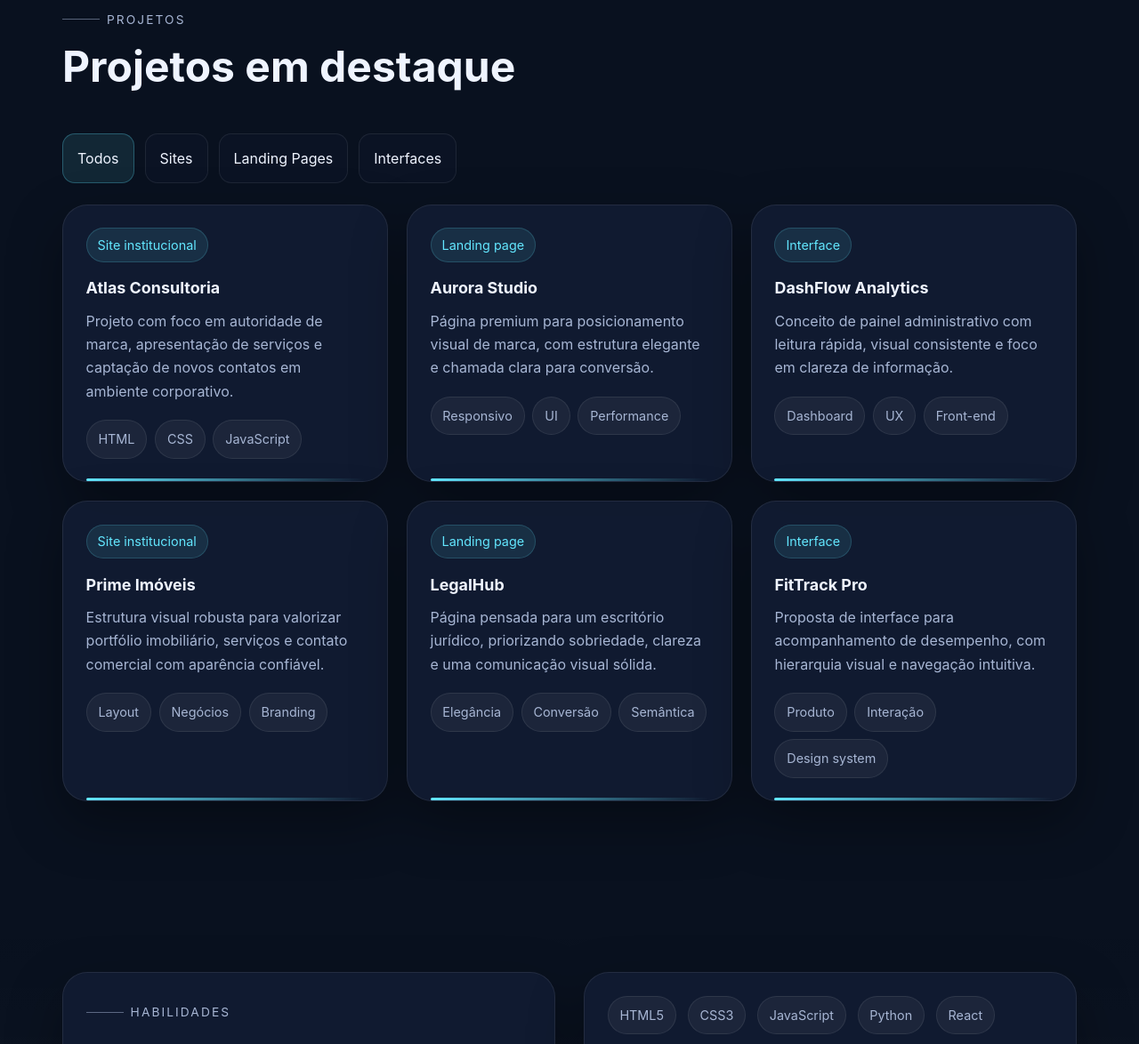
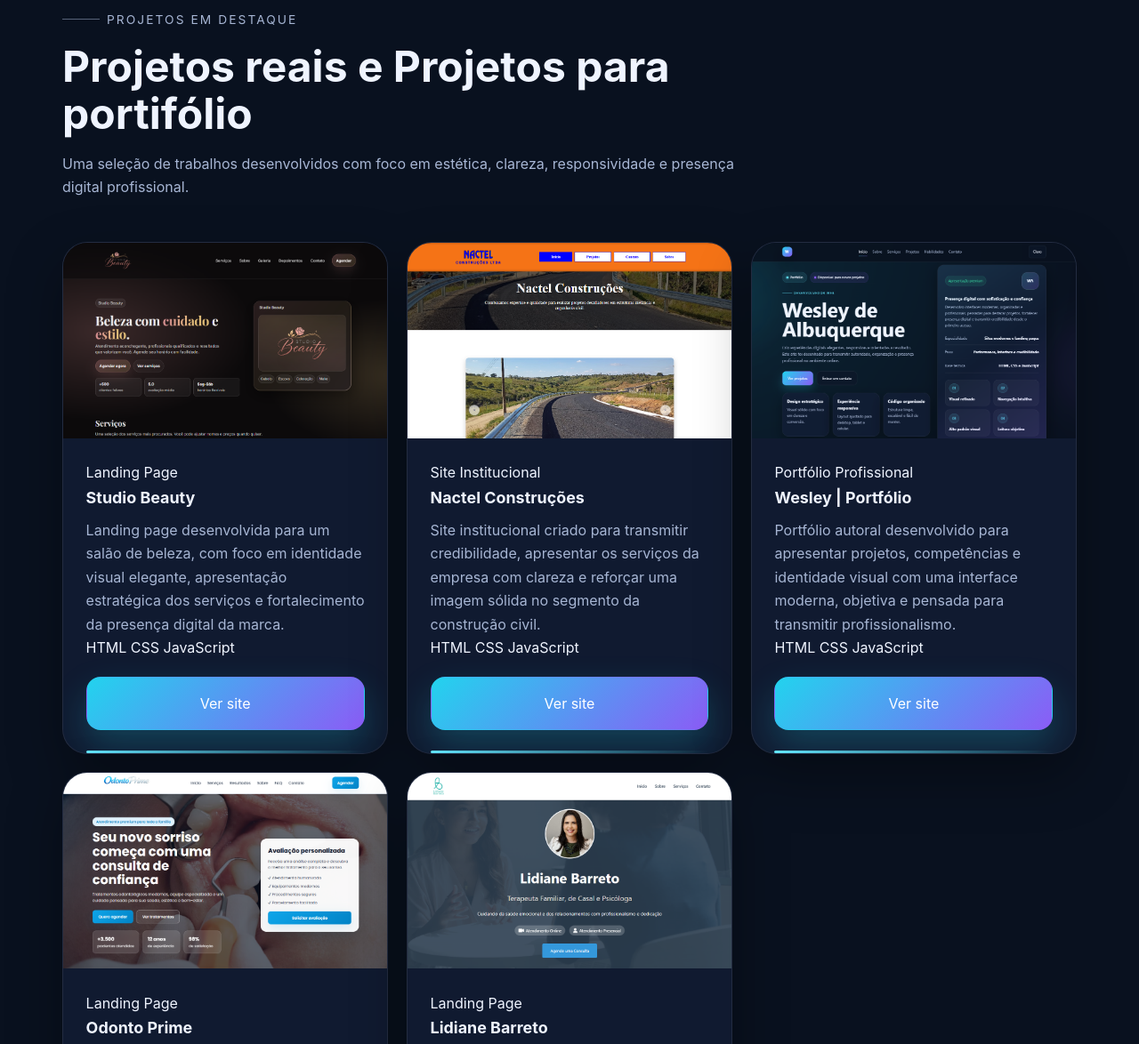
Before and after one commit to wesleyyach/MyPortfolio, a plain HTML site: page index.html in a window 1280 px wide. Shown: the part 3207-4381 px from the top of the page at 89% size. Drawn offline with Linux system fonts and the light colour scheme.

Commit message:
Style - Imagens + Projetos add

```diff
--- a/css/styles.css
+++ b/css/styles.css
@@ -950,3 +950,52 @@ textarea:focus {
 #displayWhatsapp {
   display: none;
 }
+.project-card {
+  padding: 0;
+  overflow: hidden;
+}
+
+.project-thumb {
+  display: block;
+  position: relative;
+}
+
+.project-thumb img {
+  width: 100%;
+  height: 220px;
+  object-fit: cover;
+  transition: transform 240ms ease;
+}
+
+.project-card:hover .project-thumb img {
+  transform: scale(1.03);
+}
+
+.project-content {
+  padding: 1.6rem;
+}
+
+.project-content p {
+  min-height: 120px;
+}
+
+.project-actions {
+  display: flex;
+  flex-wrap: wrap;
+  gap: 0.8rem;
+  margin-top: 1.2rem;
+}
+
+.project-actions .btn {
+  width: 100%;
+}
+
+@media (max-width: 820px) {
+  .project-thumb img {
+    height: 200px;
+  }
+
+  .project-content p {
+    min-height: auto;
+  }
+}
--- a/index.html
+++ b/index.html
@@ -7,7 +7,7 @@
       name="description"
       content="Portfólio de Wesley de Albuquerque"
     />
-    <link rel="icon" href="/img/iconeW.png">
+    <link rel="icon" href="./img/iconeW.png?v=2" type="image/png">
     <meta
       name="keywords"
       content="Wesley de Albuquerque, portfólio, desenvolvedor web, front-end, HTML, CSS, JavaScript"
@@ -294,99 +294,147 @@
       <section class="section" id="projetos">
         <div class="container">
           <div class="section-heading reveal">
-            <p class="eyebrow">Projetos</p>
-            <h2>Projetos em destaque</h2>
-          </div>
-
-          <div class="project-filters reveal">
-            <button class="filter-btn active" data-filter="all" type="button">Todos</button>
-            <button class="filter-btn" data-filter="site" type="button">Sites</button>
-            <button class="filter-btn" data-filter="landing" type="button">Landing Pages</button>
-            <button class="filter-btn" data-filter="dashboard" type="button">Interfaces</button>
+            <p class="eyebrow">Projetos em destaque</p>
+            <h2>Projetos reais e Projetos para portifólio</h2>
+            <p>
+              Uma seleção de trabalhos desenvolvidos com foco em estética, clareza,
+              responsividade e presença digital profissional.
+            </p>
           </div>
 
           <div class="projects-grid">
-            <article class="project-card reveal" data-category="site">
-              <span class="project-type">Site institucional</span>
-              <h3>Atlas Consultoria</h3>
+            <article class="project-card reveal" data-category="web">
+              <a href="https://studio-beauty-ten.vercel.app/" target="_blank" rel="noopener noreferrer" class="project-thumb">
+                <img src="./img/projetos/siteBeauty.png" alt="Preview do site Studio Beauty">
+              </a>
+
+              <div class="project-content">
+                <span class="project-tag">Landing Page</span>
+                <h3>Studio Beauty</h3>
                 <p>
-                Projeto com foco em autoridade de marca, apresentação de serviços e captação de
-                novos contatos em ambiente corporativo.
+                  Landing page desenvolvida para um salão de beleza, com foco em identidade visual elegante,
+                  apresentação estratégica dos serviços e fortalecimento da presença digital da marca.
                 </p>
-              <div class="project-tags">
+
+                <div class="project-stack">
                   <span>HTML</span>
                   <span>CSS</span>
                   <span>JavaScript</span>
                 </div>
-            </article>
 
-            <article class="project-card reveal" data-category="landing">
-              <span class="project-type">Landing page</span>
-              <h3>Aurora Studio</h3>
-              <p>
-                Página premium para posicionamento visual de marca, com estrutura elegante e
-                chamada clara para conversão.
-              </p>
-              <div class="project-tags">
-                <span>Responsivo</span>
-                <span>UI</span>
-                <span>Performance</span>
+                <div class="project-actions">
+                  <a href="https://studio-beauty-ten.vercel.app/" target="_blank" rel="noopener noreferrer" class="btn btn-primary">
+                    Ver site
+                  </a>
+                </div>
               </div>
             </article>
 
-            <article class="project-card reveal" data-category="dashboard">
-              <span class="project-type">Interface</span>
-              <h3>DashFlow Analytics</h3>
+            <article class="project-card reveal" data-category="web">
+              <a href="https://site-nactel.vercel.app/" target="_blank" rel="noopener noreferrer" class="project-thumb">
+                <img src="./img/projetos/siteNactel.png" alt="Preview do site Nactel Construções">
+              </a>
+
+              <div class="project-content">
+                <span class="project-tag">Site Institucional</span>
+                <h3>Nactel Construções</h3>
                 <p>
-                Conceito de painel administrativo com leitura rápida, visual consistente e foco em
-                clareza de informação.
+                  Site institucional criado para transmitir credibilidade, apresentar os serviços da empresa
+                  com clareza e reforçar uma imagem sólida no segmento da construção civil.
                 </p>
-              <div class="project-tags">
-                <span>Dashboard</span>
-                <span>UX</span>
-                <span>Front-end</span>
+
+                <div class="project-stack">
+                  <span>HTML</span>
+                  <span>CSS</span>
+                  <span>JavaScript</span>
+                </div>
+
+                <div class="project-actions">
+                  <a href="https://site-nactel.vercel.app/" target="_blank" rel="noopener noreferrer" class="btn btn-primary">
+                    Ver site
+                  </a>
+                </div>
               </div>
             </article>
 
-            <article class="project-card reveal" data-category="site">
-              <span class="project-type">Site institucional</span>
-              <h3>Prime Imóveis</h3>
+            <article class="project-card reveal" data-category="web">
+              <a href="https://my-portfolio-green-three-25.vercel.app/" target="_blank" rel="noopener noreferrer" class="project-thumb">
+                <img src="./img/projetos/sitePort.png" alt="Preview do site Wesley Portfólio">
+              </a>
+
+              <div class="project-content">
+                <span class="project-tag">Portfólio Profissional</span>
+                <h3>Wesley | Portfólio</h3>
                 <p>
-                Estrutura visual robusta para valorizar portfólio imobiliário, serviços e contato
-                comercial com aparência confiável.
+                  Portfólio autoral desenvolvido para apresentar projetos, competências e identidade visual
+                  com uma interface moderna, objetiva e pensada para transmitir profissionalismo.
                 </p>
-              <div class="project-tags">
-                <span>Layout</span>
-                <span>Negócios</span>
-                <span>Branding</span>
+
+                <div class="project-stack">
+                  <span>HTML</span>
+                  <span>CSS</span>
+                  <span>JavaScript</span>
+                </div>
+
+                <div class="project-actions">
+                  <a href="https://my-portfolio-green-three-25.vercel.app/" target="_blank" rel="noopener noreferrer" class="btn btn-primary">
+                    Ver site
+                  </a>
+                </div>
               </div>
             </article>
 
-            <article class="project-card reveal" data-category="landing">
-              <span class="project-type">Landing page</span>
-              <h3>LegalHub</h3>
+            <article class="project-card reveal" data-category="web">
+              <a href="https://odonto-prime-bice.vercel.app/" target="_blank" rel="noopener noreferrer" class="project-thumb">
+                <img src="./img/projetos/siteOdonto.png" alt="Preview do site Odonto Prime">
+              </a>
+
+              <div class="project-content">
+                <span class="project-tag">Landing Page</span>
+                <h3>Odonto Prime</h3>
                 <p>
-                Página pensada para um escritório jurídico, priorizando sobriedade, clareza e uma
-                comunicação visual sólida.
+                  Landing page desenvolvida para uma clínica odontológica, com foco em confiança,
+                  apresentação dos serviços e incentivo ao contato e agendamento de pacientes.
                 </p>
-              <div class="project-tags">
-                <span>Elegância</span>
-                <span>Conversão</span>
-                <span>Semântica</span>
+
+                <div class="project-stack">
+                  <span>HTML</span>
+                  <span>CSS</span>
+                  <span>JavaScript</span>
+                </div>
+
+                <div class="project-actions">
+                  <a href="https://odonto-prime-bice.vercel.app/" target="_blank" rel="noopener noreferrer" class="btn btn-primary">
+                    Ver site
+                  </a>
+                </div>
               </div>
             </article>
 
-            <article class="project-card reveal" data-category="dashboard">
-              <span class="project-type">Interface</span>
-              <h3>FitTrack Pro</h3>
+            <article class="project-card reveal" data-category="web">
+              <a href="https://site-lidiane.vercel.app/" target="_blank" rel="noopener noreferrer" class="project-thumb">
+                <img src="./img/projetos/siteLidiane.png" alt="Preview do site Lidiane Barreto">
+              </a>
+
+              <div class="project-content">
+                <span class="project-tag">Landing Page</span>
+                <h3>Lidiane Barreto</h3>
                 <p>
-                Proposta de interface para acompanhamento de desempenho, com hierarquia visual e
-                navegação intuitiva.
+                  Landing page criada para uma terapeuta, com comunicação acolhedora, visual leve
+                  e estrutura pensada para valorizar os atendimentos e fortalecer a conexão com o público.
                 </p>
-              <div class="project-tags">
-                <span>Produto</span>
-                <span>Interação</span>
-                <span>Design system</span>
+
+                <div class="project-stack">
+                  <span>HTML</span>
+                  <span>CSS</span>
+                  <span>JavaScript</span>
+                </div>
+
+                <div class="project-actions">
+                  <a href="https://site-lidiane.vercel.app/" target="_blank" rel="noopener noreferrer" class="btn btn-primary">
+                    Ver site
+                  </a>
+                </div>
               </div>
             </article>
           </div>
```
Also changed, not shown: img/projetos/siteBeauty.png (added), img/projetos/siteLidiane.png (added), img/projetos/siteNactel.png (added), img/projetos/siteOdonto.png (added), img/projetos/sitePort.png (added). Lines whose indentation alone changed are shown as unchanged.
